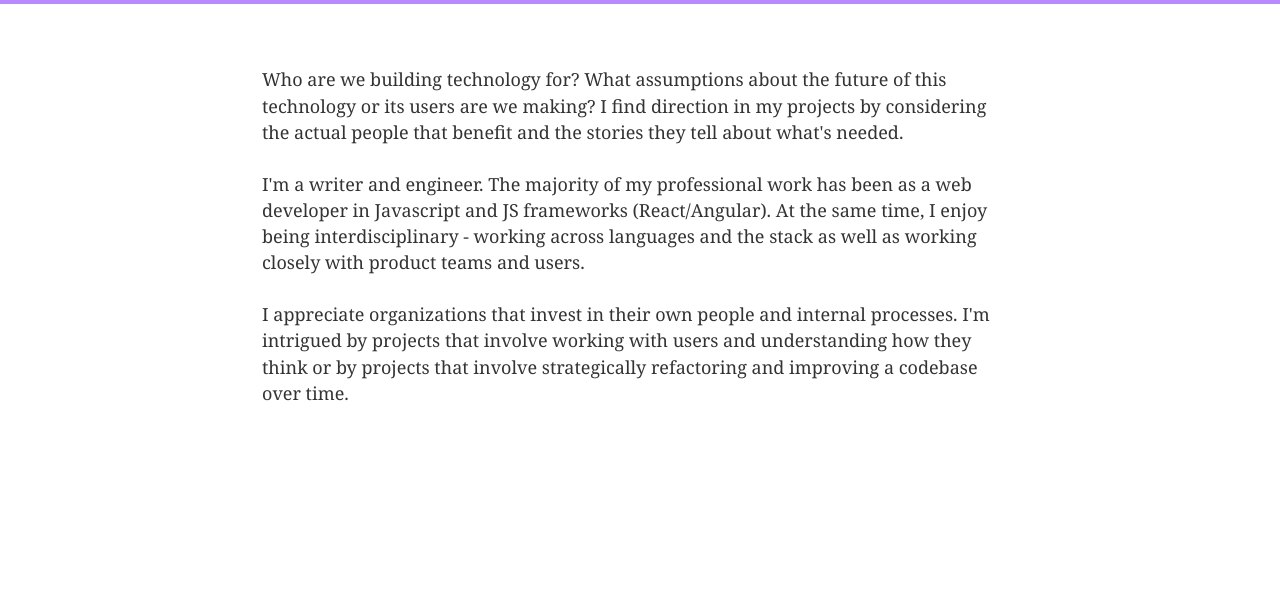
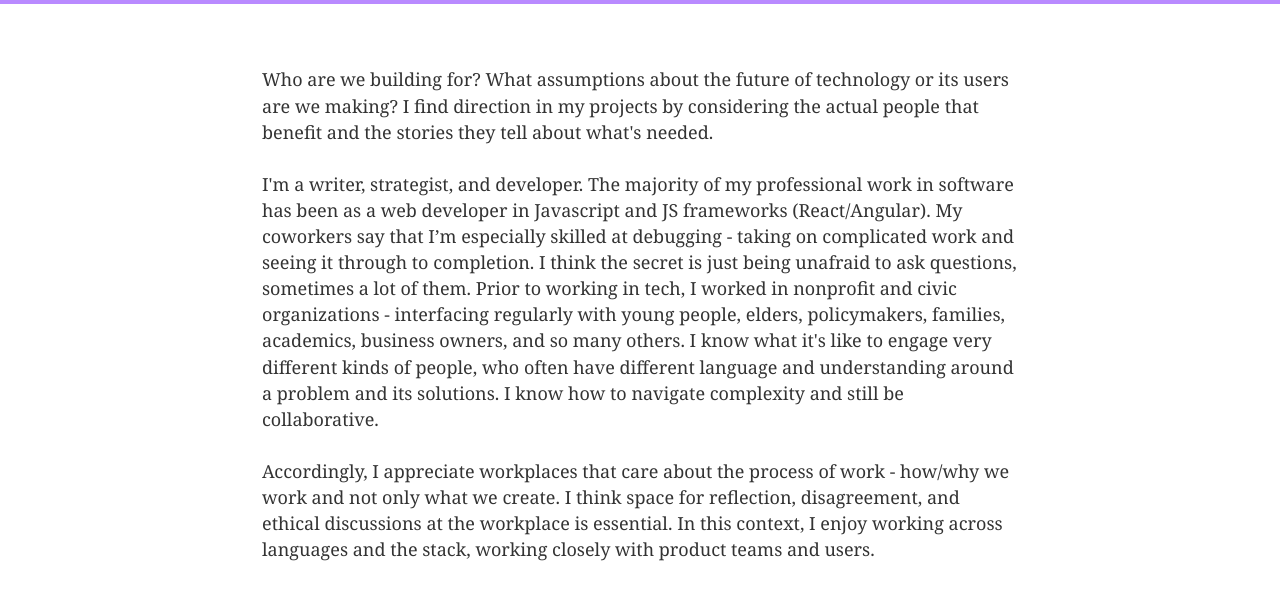
Before and after one commit to haworku/haworku.github.io, a Gatsby site: page /about in a window 1280 px wide. Shown: the part 80-680 px from the top of the page. Built offline with nearby package versions, Linux system fonts and the light colour scheme; Gatsby itself is replaced by a stand-in of ours.

Commit message:
Edit about text

```diff
--- a/src/pages/about.js
+++ b/src/pages/about.js
@@ -15,23 +15,31 @@ const AboutPage = () => (
     <SEO title="About" />
     <div style={style.textContainer}>
       <p>
-        Who are we building technology for? What assumptions about the future of
-        this technology or its users are we making? I find direction in my
-        projects by considering the actual people that benefit and the stories
-        they tell about what's needed.
+        Who are we building for? What assumptions about the future of technology
+        or its users are we making? I find direction in my projects by
+        considering the actual people that benefit and the stories they tell
+        about what's needed.
       </p>
       <p>
-        I'm a writer and engineer. The majority of my professional work has been
-        as a web developer in Javascript and JS frameworks (React/Angular). At
-        the same time, I enjoy being interdisciplinary - working across
-        languages and the stack as well as working closely with product teams
-        and users.
+        I'm a writer, strategist, and developer. The majority of my professional
+        work in software has been as a web developer in Javascript and JS
+        frameworks (React/Angular). My coworkers say that I’m especially skilled
+        at debugging - taking on complicated work and seeing it through to
+        completion. I think the secret is just being unafraid to ask questions,
+        sometimes a lot of them. Prior to working in tech, I worked in nonprofit
+        and civic organizations - interfacing regularly with young people,
+        elders, policymakers, families, academics, business owners, and so many
+        others. I know what it's like to engage very different kinds of people,
+        who often have different language and understanding around a problem and
+        its solutions. I know how to navigate complexity and still be
+        collaborative.
       </p>
       <p>
-        I appreciate organizations that invest in their own people and internal
-        processes. I'm intrigued by projects that involve working with users and
-        understanding how they think or by projects that involve strategically
-        refactoring and improving a codebase over time.
+        Accordingly, I appreciate workplaces that care about the process of work
+        - how/why we work and not only what we create. I think space for
+        reflection, disagreement, and ethical discussions at the workplace is
+        essential. In this context, I enjoy working across languages and the
+        stack, working closely with product teams and users.
       </p>
     </div>
   </Layout>
```
